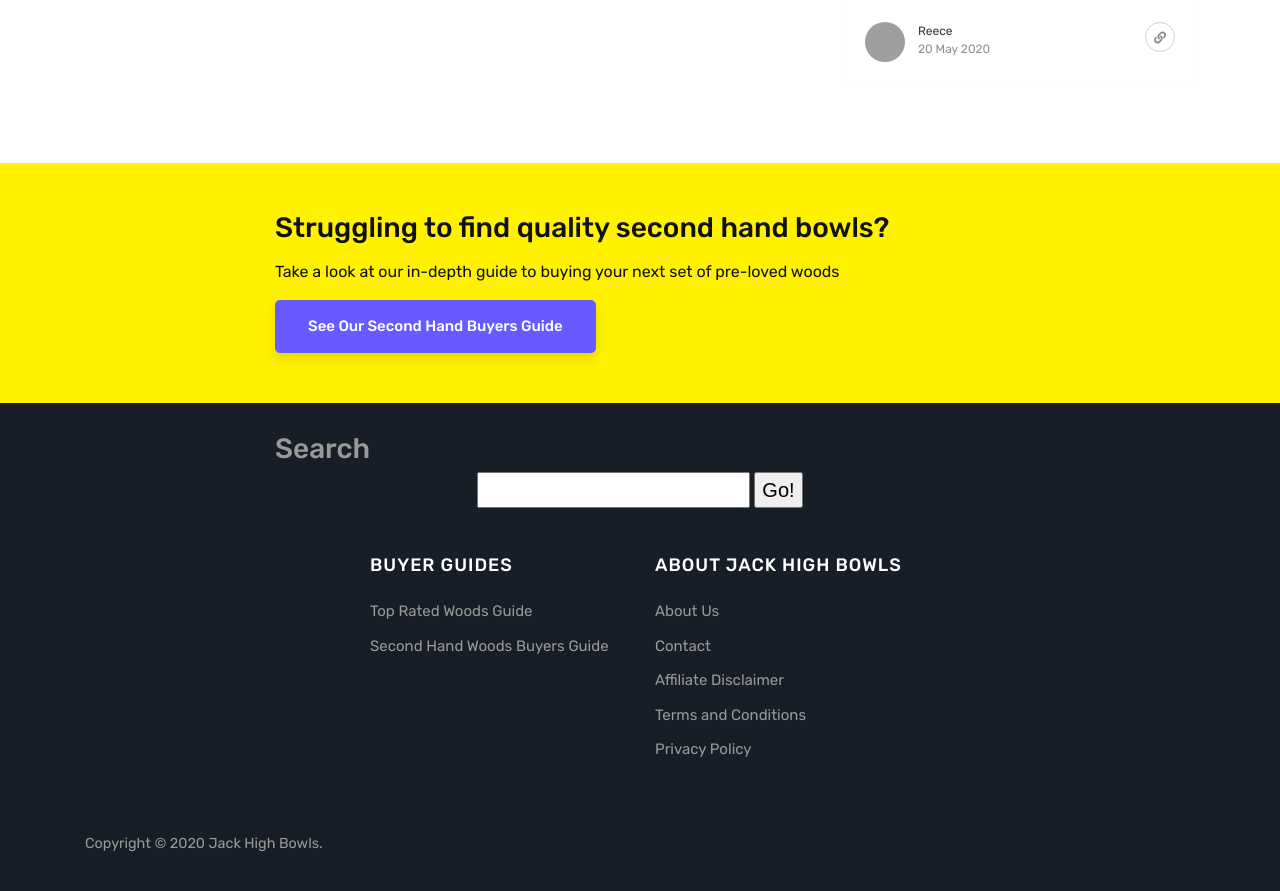
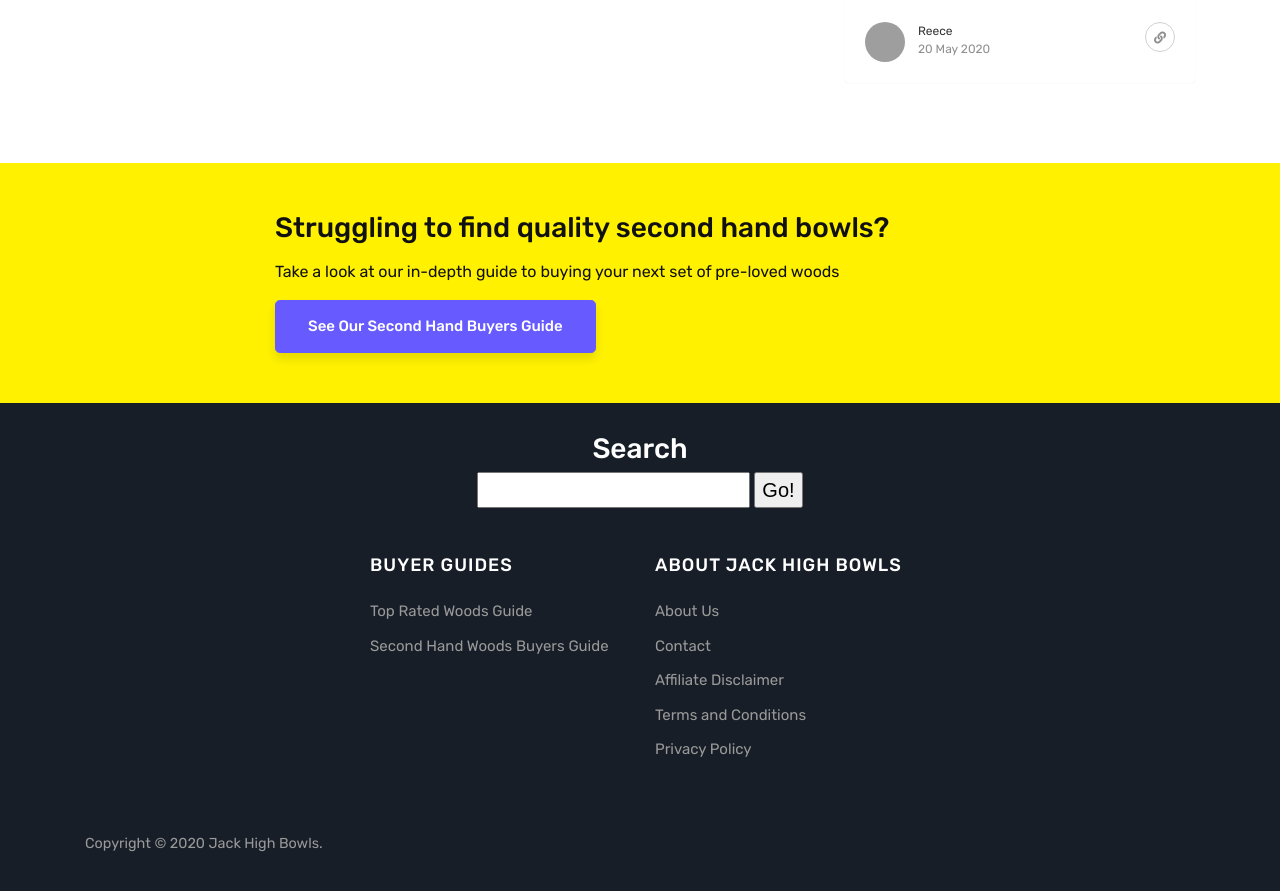
Before and after one commit to krussll/etsysimplicity, a Jekyll site: the page built from index.html, in a window 1280 px wide and 900 px high, scrolled down 2674 px. Shown: the top 891 px of the window. Built offline with Jekyll 4.4.1, drawn with Linux system fonts in a browser that asks for light colours; nearby versions of some CDN libraries; grey boxes are pictures that could not be loaded.

Commit message:
Update default.html

```diff
--- a/_layouts/default.html
+++ b/_layouts/default.html
@@ -158,7 +158,7 @@
 
             <div class="row justify-content-center">
                 <div class="col-md-8">
-                  <h3>Search</h3>
+                  <h3 class="text-center text-white">Search</h3>
                   {% include search-form.html %}
                 </div>
             </div>
```
